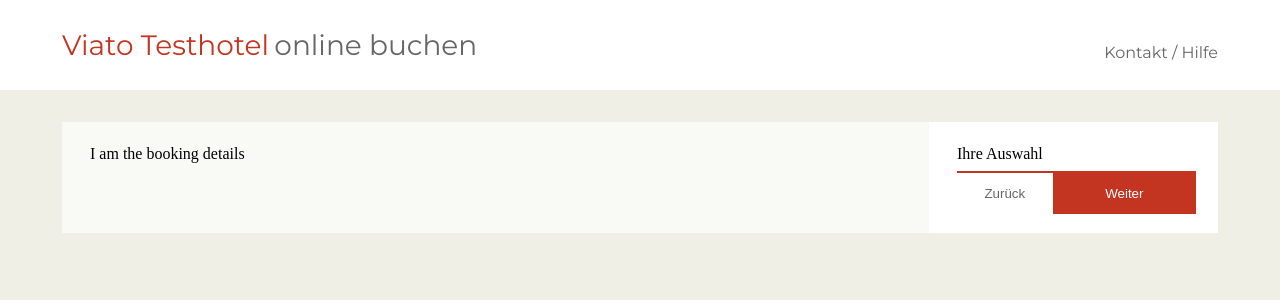
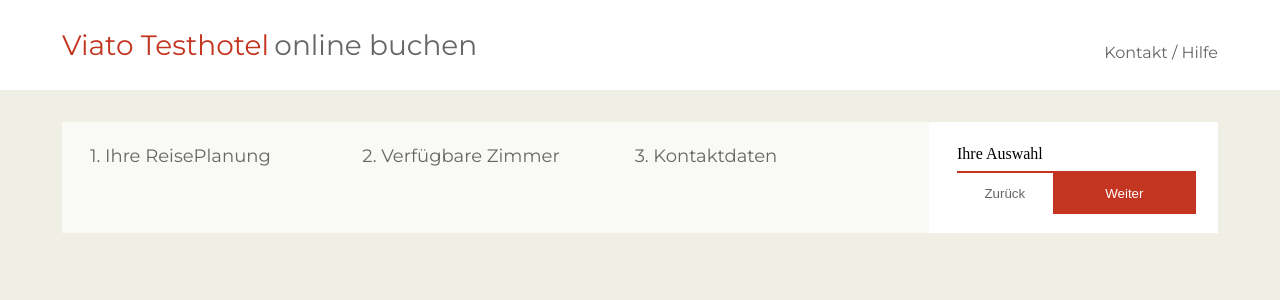
Before and after one commit to vibueno/viato_buchungsmaschine, a React app: page / in a window 1280 px wide. Shown: the top 300 px of the page. Built offline with nearby package versions, Linux system fonts and the light colour scheme.

Commit message:
Add booking details tabs

```diff
--- a/src/components/BookingTabs/index.scss
+++ b/src/components/BookingTabs/index.scss
@@ -1 +1,21 @@
+@import '../../index.scss';
 @import '../../variables.scss';
+
+.booking-tabs {
+  display: flex;
+  flex: 1 1 100%;
+  height: 20%;
+
+  & .booking-tab {
+    flex: 1 1 33.33%;
+
+    & a {
+      @extend h3;
+      text-decoration: none;
+
+      &:active {
+        @extend .text-underlined;
+      }
+    }
+  }
+}
--- a/src/components/BookingTabs/index.tsx
+++ b/src/components/BookingTabs/index.tsx
@@ -2,6 +2,20 @@ import React from 'react';
 
 import './index.scss';
 
-const BookingTabs = () => <></>;
+const BookingTabs = () => (
+  <>
+    <div className="booking-tabs">
+      <div className="booking-tab">
+        <a href="">1. Ihre ReisePlanung</a>
+      </div>
+      <div className="booking-tab">
+        <a href="">2. Verfügbare Zimmer</a>
+      </div>
+      <div className="booking-tab">
+        <a href="">3. Kontaktdaten</a>
+      </div>
+    </div>
+  </>
+);
 
 export default BookingTabs;
--- a/src/views/BookingDetails/index.tsx
+++ b/src/views/BookingDetails/index.tsx
@@ -1,10 +1,14 @@
 import React from 'react';
+
+import BookingTabs from '../../components/BookingTabs';
 
 import './index.scss';
 
 const BookingDetails = () => (
   <>
-    <div className="booking-details">I am the booking details</div>
+    <div className="booking-details">
+      <BookingTabs />
+    </div>
   </>
 );
 
```
